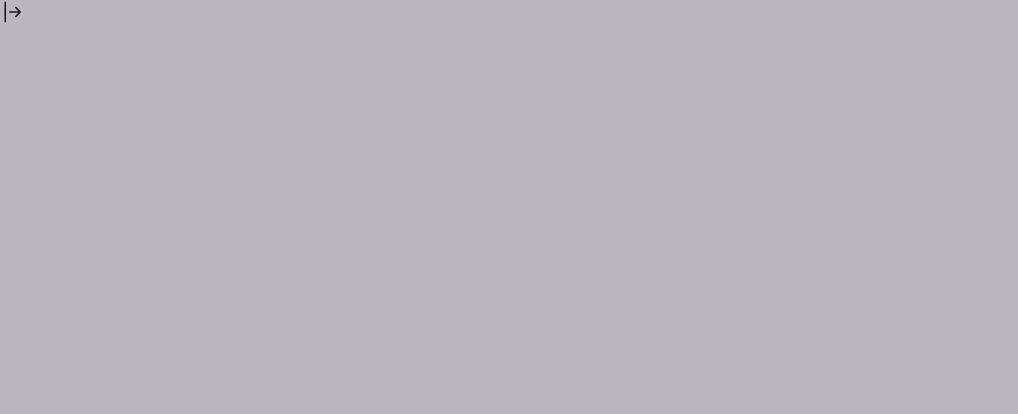
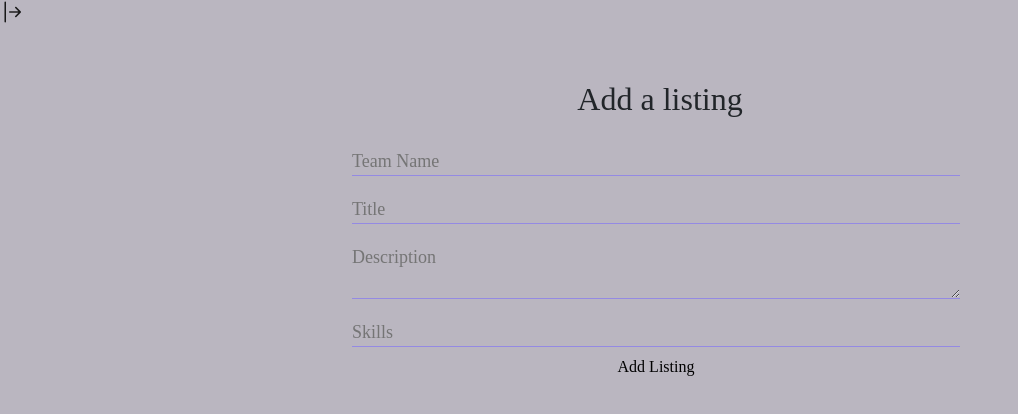
Before and after one commit to dartik24/Hyperlink, a React (Create React App) app in the folder frontend/: page /add-listing in a window 1280 px wide. Shown: the top 414 px of the page, without its empty margins (0-1018 px from the left). Built offline with nearby package versions, Linux system fonts and the light colour scheme.

Commit message:
Add Listing page added

```diff
--- a/frontend/src/App.js
+++ b/frontend/src/App.js
@@ -2,6 +2,7 @@ import './App.css';
 
 import Home from './pages/homepage/home';
 import SignUp from './pages/signup/signup';
+import AddListing from './pages/add-listing/add-listing';
 import Test from './pages/test/test';
 import Feed from './pages/feed/feed';
 
@@ -22,6 +23,9 @@ function App() {
       <Route exact path="/feed">
         <Feed className="FeedPage" />
       </Route>
+      <Route exact path="/add-listing">
+        <AddListing className="AddListing" />
+      </Route>
 
       <Route exact path="/testpage">
         <Test className="TestPage" />
--- a/frontend/src/components/input-form/input-form.jsx
+++ b/frontend/src/components/input-form/input-form.jsx
@@ -25,6 +25,7 @@ class InputForm extends React.Component {
   render() {
     // Creates markup for inputs
     const inputs = this.props.inputs.map((input, i) => (
+      this.props.types[i] !== 'textarea' ?
       <input
         className="input"
         label={input}
@@ -35,6 +36,16 @@ class InputForm extends React.Component {
         onChange={this.handleChange}
         type={this.props.types[i]}
       />
+      : // Allows for creation of multiline text field
+      <textarea
+        className="input"
+        label={input}
+        id={input}
+        placeholder={input}
+        key={input}
+        value={this.state[input]}
+        onChange={this.handleChange}>
+      </textarea>
     ));
 
     // Function generator that generates onclick functions given a callback
--- a/frontend/src/index.css
+++ b/frontend/src/index.css
@@ -31,6 +31,7 @@ body,
 }
 
 * {
+  background-color: var(--base7);
   padding: 0;
   font-family: 'Inconsolata';
 }
--- /dev/null
+++ b/frontend/src/pages/add-listing/add-listing.css
@@ -0,0 +1,18 @@
+#add-listing-form {
+    margin-top: 10vh;
+    background-color: white;
+}
+
+#add-listing-form h2 {
+    padding-bottom: 10px;
+    margin: 0;
+}
+
+#add-listing-form form * {
+    width: 50%;
+    margin: 0 auto;
+}
+
+#add-listing-form ul * {
+    width: 100%;
+}
--- /dev/null
+++ b/frontend/src/pages/add-listing/add-listing.jsx
@@ -0,0 +1,34 @@
+import React from 'react';
+import InputForm from '../../components/input-form/input-form';
+
+import './add-listing.css'
+
+class AddListing extends React.Component {
+    constructor() {
+        super();
+        this.form = React.createRef();
+
+    }
+
+    signupPressed() {
+        const form = this.form.current;
+    }
+
+    render() {
+        return(
+            <div id='add-listing-form'>
+                <h2> Add a listing </h2>
+                <InputForm
+                    id='add-listing-form'
+                    inputs={["Team Name", "Title", "Description", "Skills"]}
+                    types={["text", "text", "textarea", "text"]}
+                    buttons={[{ name: 'Add Listing', callback: this.signupPressed }]}
+                    ref={this.form}
+                />
+            </div>
+
+        )
+    }
+}
+
+export default AddListing;
```
